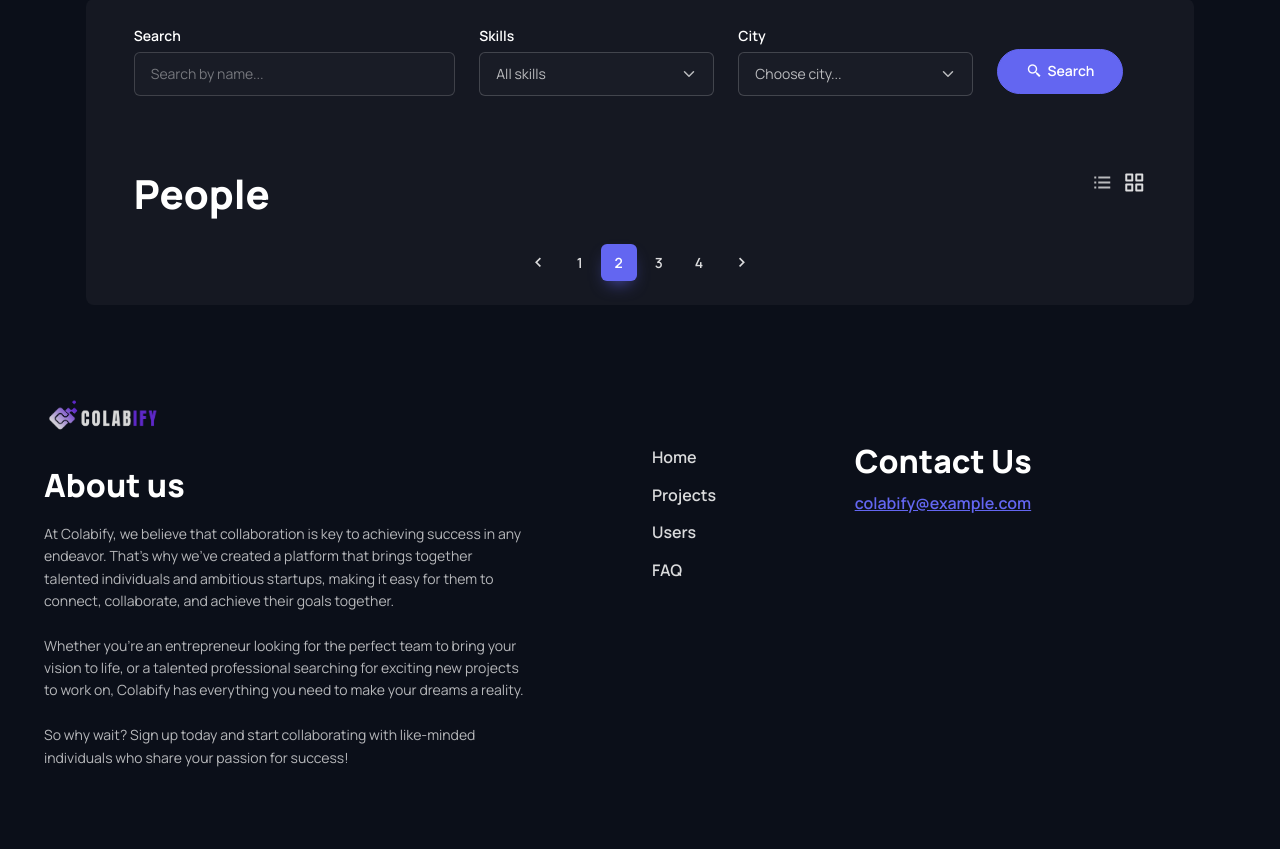
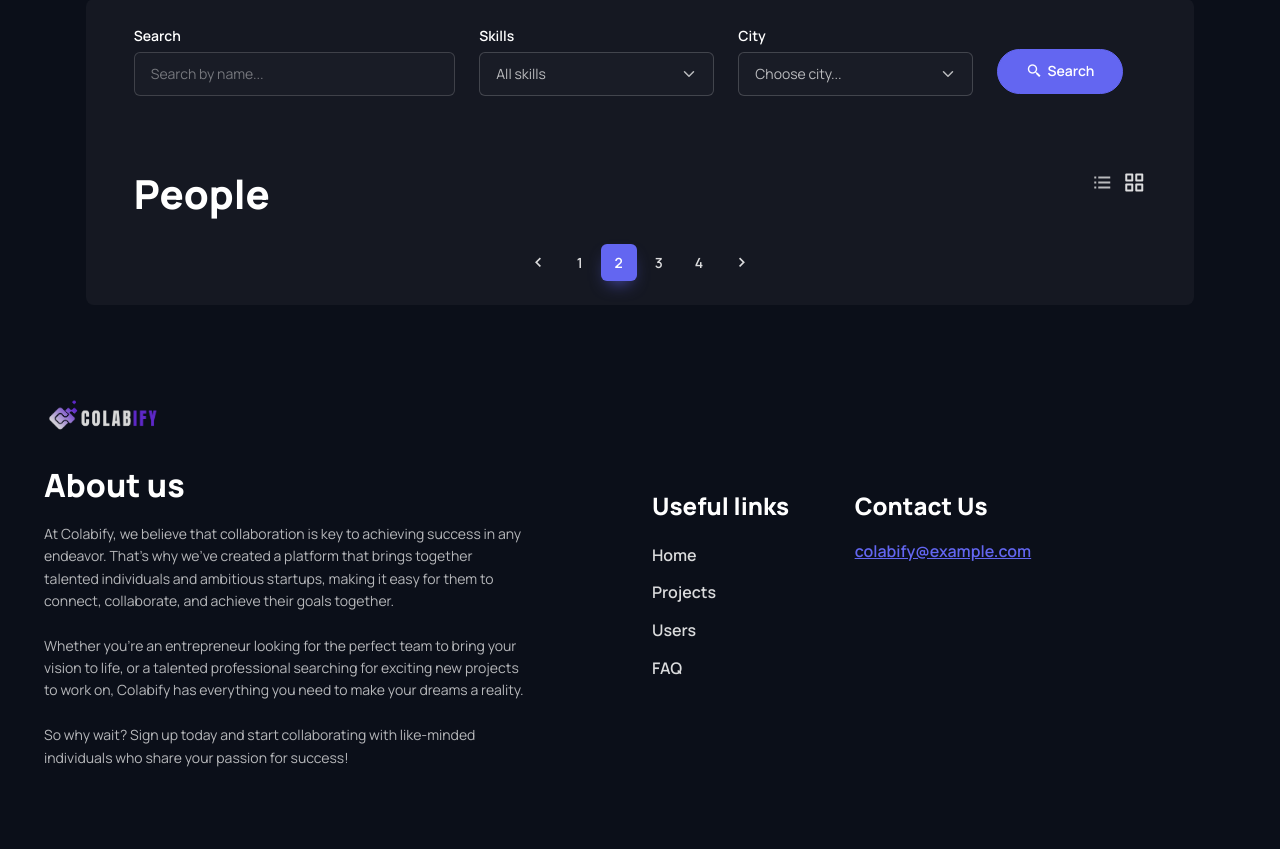
Before and after one commit to dariagridina/hackathon_swps, a Django app: page / in a window 1280 px wide. Shown: the part 975-1824 px from the top of the page. Run offline with Django 4.2, Linux system fonts and the light colour scheme; some libraries are stand-ins or nearby versions.

Commit message:
Change footer again

```diff
--- a/templates/components/footer.html
+++ b/templates/components/footer.html
@@ -16,11 +16,11 @@
                     So why wait? Sign up today and start collaborating with like-minded individuals who share your passion for success!                </p>
             </div>
             <div class="col-xl-6 col-lg-5 col-md-5 offset-md-1 pt-4 pt-md-1 pt-lg-0">
-                <div id="footer-links" class="row mb-5">
-                    <div class="col-lg-4">
-                        <h6 class="mb-2 mt-5">
-                            <a href="#useful-links" class="d-block text-dark dropdown-toggle d-lg-none py-2" data-bs-toggle="collapse">Useful Links</a>
-                        </h6>
+                <div id="footer-links" class="row">
+                    <div class="col-lg-4 mt-5">
+                        <h4 class="mb-3 mt-5">
+                            Useful links
+                        </h4>
                         <div id="useful-links" class="collapse d-lg-block" data-bs-parent="#footer-links">
                             <ul class="nav flex-column pb-lg-1 mb-lg-3">
                                 <li class="nav-item"><a href="{% url "home" %}" class="nav-link d-inline-block px-0 pt-1 pb-2">Home</a></li>
@@ -30,8 +30,8 @@
                             </ul>
                         </div>
                     </div>
-                    <div class="col-xl-4 col-lg-5 pt-3 pt-lg-0">
-                        <h2 class="mb-2 mt-5">Contact Us</h2>
+                    <div class="col-xl-4 col-lg-5 pt-3 pt-lg-0 mt-5">
+                        <h4 class="mb-3 mt-5">Contact Us</h4>
                         <a href="mailto:colabify@example.com" class="fw-medium">colabify@example.com</a>
                     </div>
                 </div>
```
